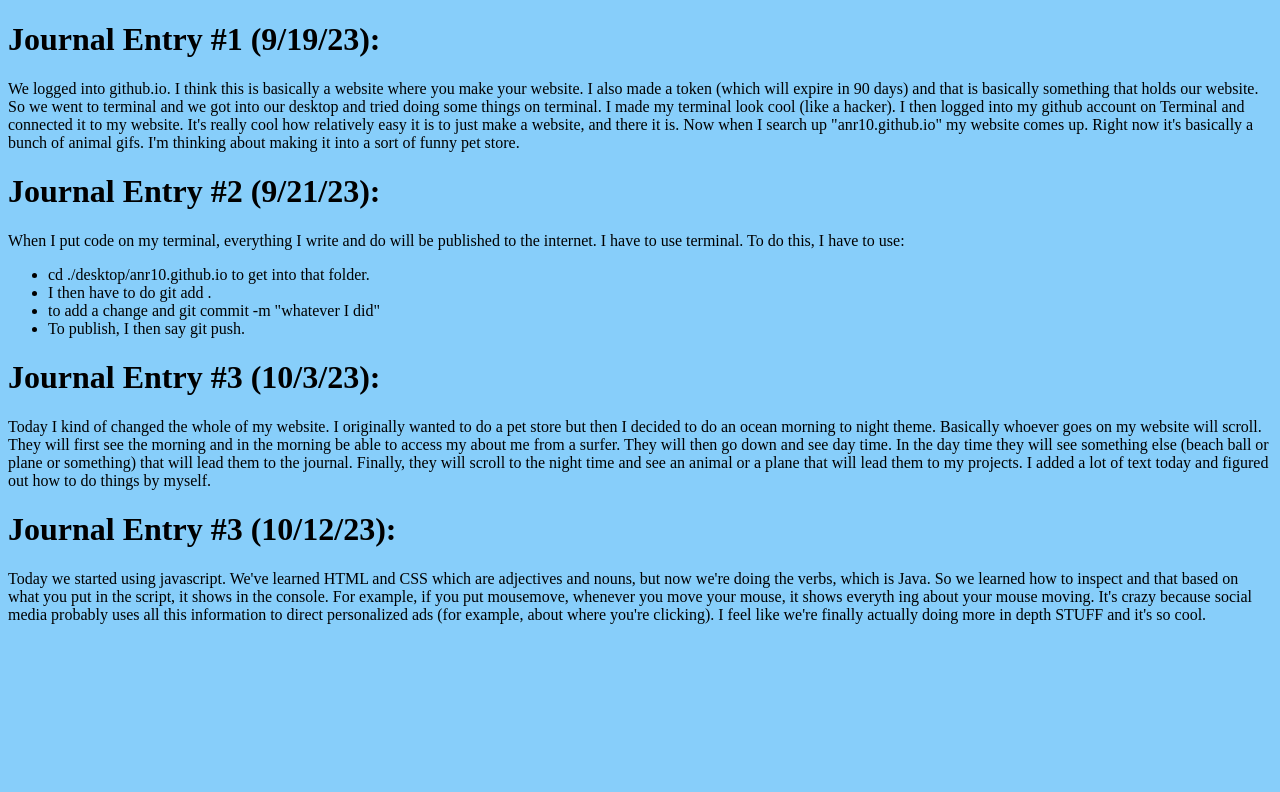
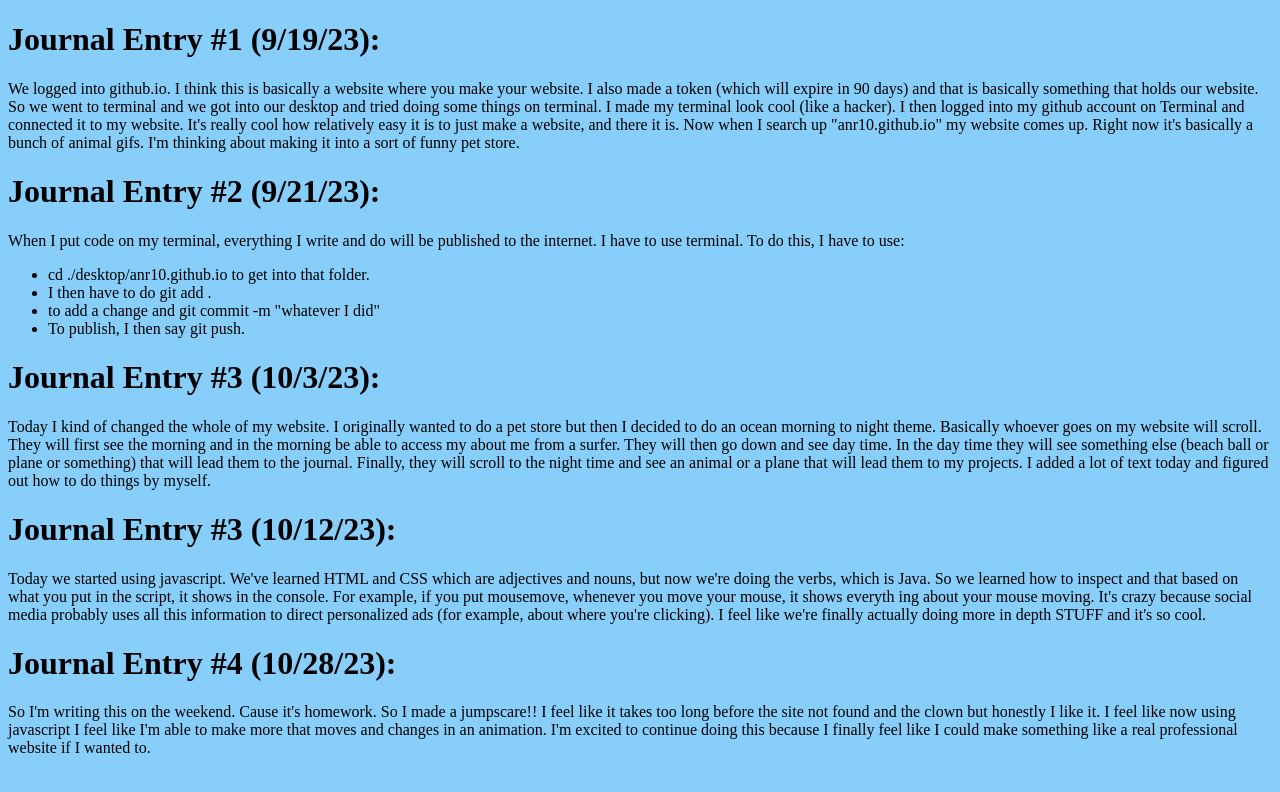
Before and after one commit to anr10/anr10.github.io, a plain HTML site: page journal.html in a window 1280 px wide. Drawn offline with Linux system fonts and the light colour scheme.

Commit message:
journal.html

```diff
--- a/journal.html
+++ b/journal.html
@@ -38,5 +38,8 @@
  <h1> Journal Entry #3 (10/12/23): </h1>
  <p> Today we started using javascript. We've learned HTML and CSS which are adjectives and nouns, but now we're doing the verbs, which is Java. So we learned how to inspect and that based on what you put in the script, it shows in the console. For example, if you put mousemove, whenever you move your mouse, it shows everyth
  	ing about your mouse moving. It's crazy because social media probably uses all this information to direct personalized ads (for example, about where you're clicking). I feel like we're finally actually doing more in depth STUFF and it's so cool. <p>
+
+<h1> Journal Entry #4 (10/28/23): </h1>
+ <p> So I'm writing this on the weekend. Cause it's homework. So I made a jumpscare!! I feel like it takes too long before the site not found and the clown but honestly I like it. I feel like now using javascript I feel like I'm able to make more that moves and changes in an animation. I'm excited to continue doing this because I finally feel like I could make something like a real professional website if I wanted to. <p>
 </body>
 </html>
```
